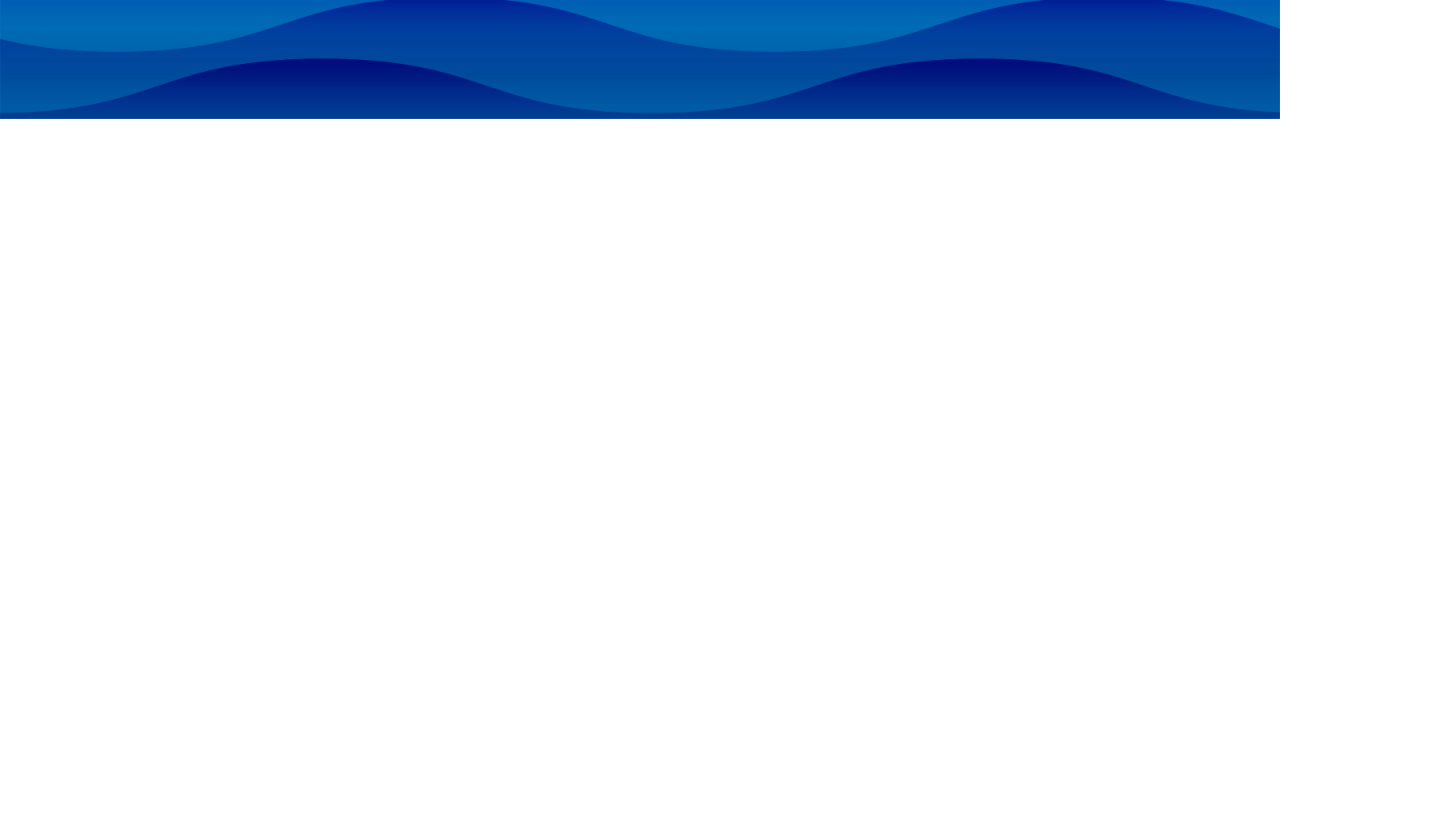
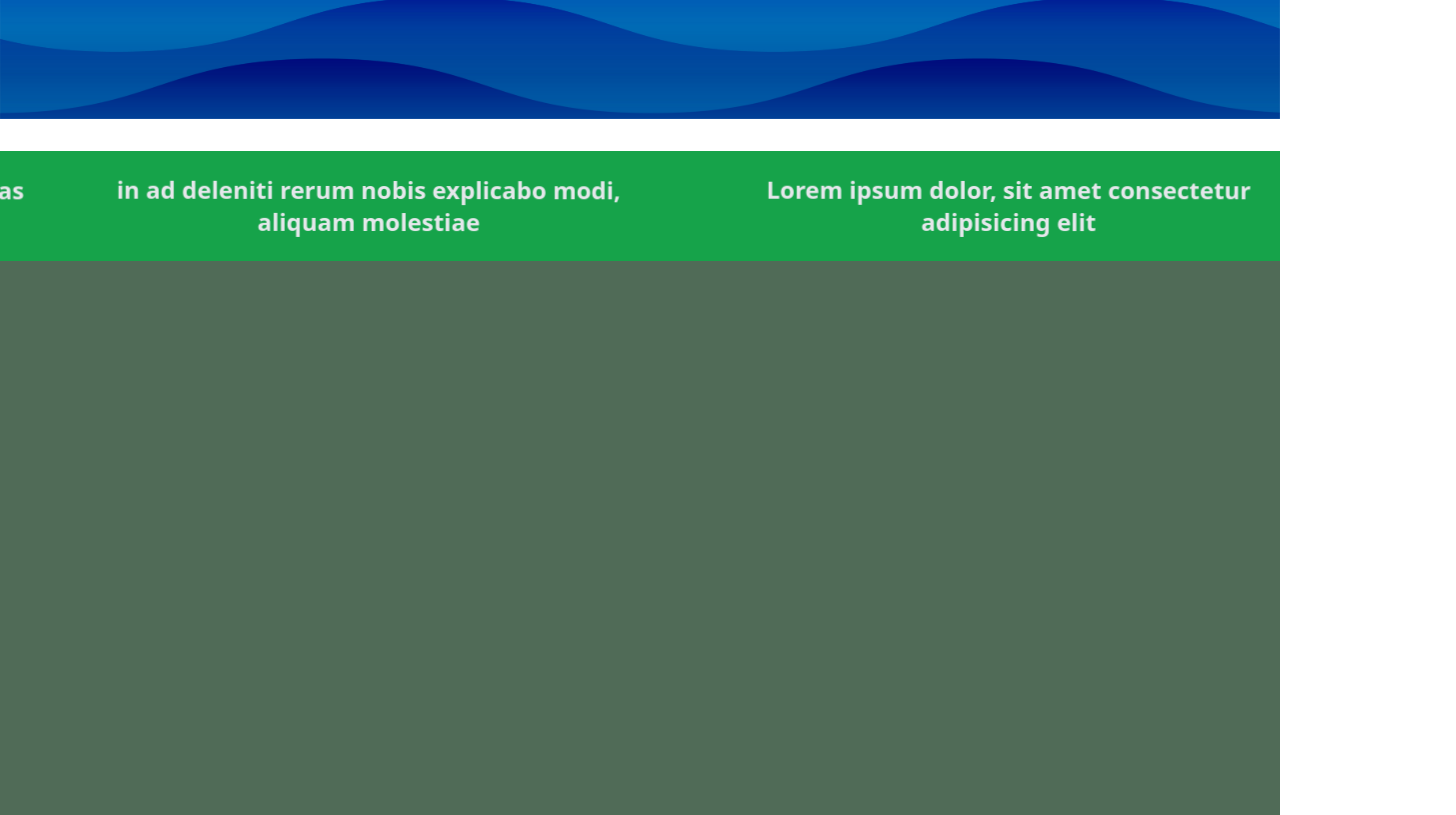
Before and after one commit to imabhinavdev/ocean-guardians, a React (Vite) app in the folder client/: page / in a window 1280 px wide. Shown: the part 745-1560 px from the top of the page, 1456 px wide, since content can reach past the window. Before the commit the page ends 864 px from the top, so only its background shows below. Built offline with nearby package versions, Linux system fonts and the light colour scheme.

Commit message:
chore: Add GSAP library and implement animated scroll effect on home page

```diff
--- a/client/package.json
+++ b/client/package.json
@@ -10,6 +10,7 @@
     "preview": "vite preview"
   },
   "dependencies": {
+    "gsap": "^3.12.5",
     "react": "^18.3.1",
     "react-dom": "^18.3.1",
     "react-router-dom": "^6.25.1"
--- /dev/null
+++ b/client/src/components/gasp/marquee/index.jsx
@@ -0,0 +1,91 @@
+import React, { useRef, useEffect, useState } from "react";
+import { gsap } from "gsap";
+
+const marqueeTexts = [
+    "Lorem ipsum dolor, sit amet consectetur adipisicing elit",
+    "Est iusto pariatur veritatis magnam itaque? Quas voluptas",
+    "in ad deleniti rerum nobis explicabo modi, aliquam molestiae"
+];
+
+const Marquee = () => {
+    const marqueeElements = useRef([]);
+    const [screenWidth, setScreenWidth] = useState(window.innerWidth);
+    const marqueeTween = useRef();
+
+    useEffect(() => {
+        const resizeHandler = () => {
+            gsap.set(marqueeElements.current, { clearProps: "all" });
+            setScreenWidth(window.innerWidth);
+        };
+
+        window.addEventListener("resize", resizeHandler);
+        resizeHandler(); // Initial call to set the screen width
+
+        return () => {
+            window.removeEventListener("resize", resizeHandler);
+            if (marqueeTween.current) {
+                marqueeTween.current.pause().kill();
+            }
+        };
+    }, []);
+
+    useEffect(() => {
+        if (marqueeElements.current.length) {
+            marqueeInitialSet();
+            if (marqueeTween.current) {
+                marqueeTween.current.pause().kill();
+            }
+            marqueeTween.current = gsap.to(marqueeElements.current, {
+                x: `+=${screenWidth * 1.5}`,
+                ease: "none",
+                repeat: -1,
+                duration: 10,
+                rotation: 0.1,
+                modifiers: {
+                    x: (x) => (parseFloat(x) % (screenWidth * 1.5)) + "px"
+                }
+            });
+        }
+    }, [screenWidth]);
+
+    const marqueeInitialSet = () => {
+        gsap.set(marqueeElements.current, {
+            xPercent: -100,
+            x: (index) => (screenWidth / 2) * index
+        });
+    };
+
+    const marqueeElementsRefHandler = (el, i) => {
+        marqueeElements.current[i] = el;
+    };
+
+    const renderMarqueeElements = () => {
+        const elements = [...marqueeTexts];
+        if (elements.length === 1) {
+            elements[1] = elements[2] = elements[0];
+        }
+        if (elements.length === 2) {
+            elements[2] = elements[0];
+        }
+        return elements.map((text, index) => (
+            <p
+                className="text-center px-4 text-2xl font-semibold absolute pin-l w-1/2"
+                key={`marquee-${index}`}
+                ref={(el) => marqueeElementsRefHandler(el, index)}
+            >
+                {text}
+            </p>
+        ));
+    };
+
+    return (
+        <div
+            className="relative w-screen mt-8 py-4 bg-green-600 text-gray-200 flex overflow-hidden items-center"
+            style={{ minHeight: "110px" }}
+        >
+            {renderMarqueeElements()}
+        </div>
+    );
+};
+
+export default Marquee;
--- /dev/null
+++ b/client/src/components/gasp/test.css
@@ -0,0 +1,46 @@
+.section {
+    width: 100%;
+    height: 100vh;
+    background-color: #506b57;
+}
+
+.wrapper {
+    clip-path: circle(1% at 50% 50%);
+    overflow: hidden;
+}
+
+.content {
+    display: flex;
+    flex-wrap: nowrap;
+    height: 100vh;
+}
+
+.panel {
+    display: flex;
+    justify-content: center;
+    align-items: center;
+    color: white;
+    font-size: 30px;
+    height: 100vh;
+    flex: 1 0 100%;
+}
+
+.teal {
+    background-color: teal;
+}
+
+.purple {
+    background-color: blueviolet;
+}
+
+.green {
+    background-color: #167000;
+}
+
+.orange {
+    background-color: #ba4700;
+}
+
+.blue {
+    background-color: blue;
+}
--- /dev/null
+++ b/client/src/components/gasp/test.jsx
@@ -0,0 +1,68 @@
+import React, { useLayoutEffect, useRef } from "react";
+import gsap from "gsap";
+import { ScrollTrigger } from "gsap/ScrollTrigger";
+import "./test.css";
+
+gsap.registerPlugin(ScrollTrigger);
+
+const Circle = () => {
+    const wrapRef = useRef(null);
+    const panelsRefs = useRef([]);
+    panelsRefs.current = [];
+
+    useLayoutEffect(() => {
+        const panels = panelsRefs.current;
+        const totalPanels = panels.length;
+
+        const ctx = gsap.context(() => {
+            gsap.timeline({
+                scrollTrigger: {
+                    trigger: wrapRef.current,
+                    start: "top top",
+                    end: "+=" + (100 * totalPanels + 1) + "%",
+                    scrub: true,
+                    pin: true,
+                    markers: {
+                        startColor: "white",
+                        endColor: "white",
+                    },
+                },
+            })
+                .to(wrapRef.current, {
+                    clipPath: "circle(71% at 50% 50%)",
+                    duration: 1 / totalPanels,
+                })
+                .to(panels, {
+                    xPercent: -100 * (totalPanels - 1),
+                    duration: 1,
+                    ease: "none",
+                });
+        });
+
+        return () => ctx.revert();
+    }, []);
+
+    const addToRefs = (el) => {
+        if (el && !panelsRefs.current.includes(el)) {
+            panelsRefs.current.push(el);
+        }
+    };
+
+    return (
+        <>
+            <div className="section"></div>
+            <div className="section wrapper" ref={wrapRef}>
+                <div className="content">
+                    <div className="panel teal" ref={addToRefs}>Text 1</div>
+                    <div className="panel purple" ref={addToRefs}>Text 2</div>
+                    <div className="panel green" ref={addToRefs}>Text 3</div>
+                    <div className="panel orange" ref={addToRefs}>Text 4</div>
+                    <div className="panel blue" ref={addToRefs}>Text 5</div>
+                </div>
+            </div>
+            <div className="section"></div>
+        </>
+    );
+};
+
+export default Circle;
--- a/client/src/index.css
+++ b/client/src/index.css
@@ -1,3 +1,19 @@
 @tailwind base;
 @tailwind components;
 @tailwind utilities;
+
+.home {
+    position: relative;
+}
+
+body {
+    overflow-x: hidden;
+}
+
+.container {
+    position: absolute;
+    bottom: 80px;
+    left: 44px;
+    text-align: center;
+    width: 100%;
+}
--- a/client/src/pages/Home.jsx
+++ b/client/src/pages/Home.jsx
@@ -1,9 +1,11 @@
-import React from 'react'
-import ocean from "../assets/ocean.jpg"
+import React from 'react';
+import ocean from "../assets/ocean.jpg";
+import Marquee from '../components/gasp/marquee/index'
+import  Circle  from '../components/gasp/test';
 
 const Home = () => {
   return (
-    <div>
+    <div className="home">
       <img
         src={ocean}
         alt="oceanimg"
@@ -11,14 +13,17 @@ const Home = () => {
       />
       <div className="container absolute bottom-80 left-44 text-9xl font-bold">
         <div id="title" className="">
-          <h1 className="text-[#0048c9] text-center mb-10  w-full ">
+          <h1 className="text-[#0048c9] text-center mb-10 w-full">
             OCEAN GUARDIANS
           </h1>
           <p className="text-6xl text-center text-white">You can be the one!</p>
         </div>
       </div>
+      <Marquee />
+      <Circle />
+
     </div>
   );
-}
+};
 
-export default Home
+export default Home;
```
Also changed, not shown: 1 other file (tests, documents, lock files or other folders).
